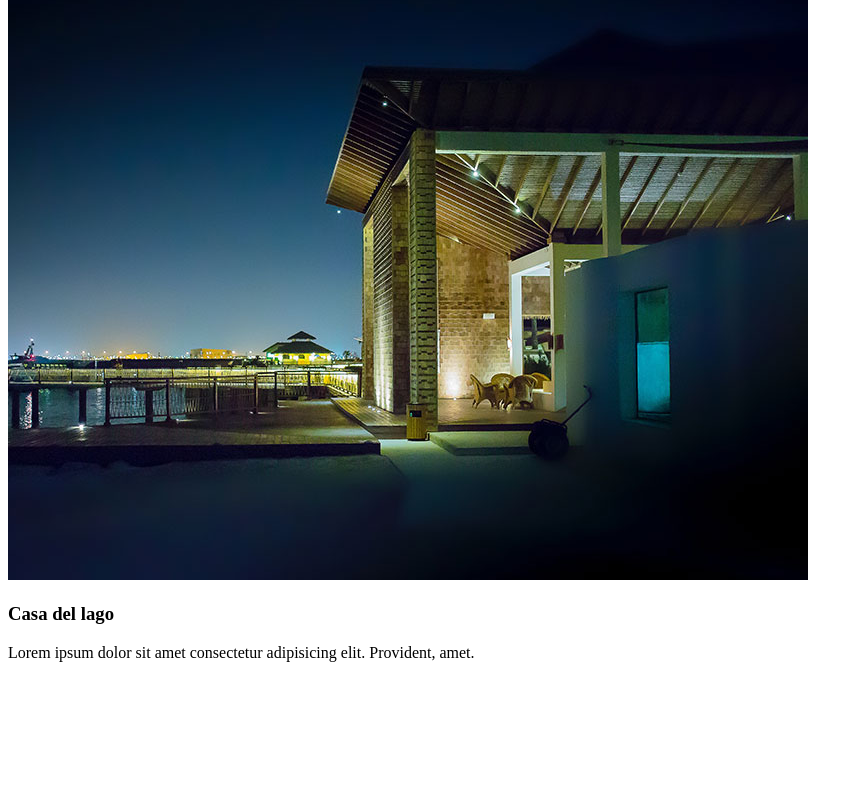
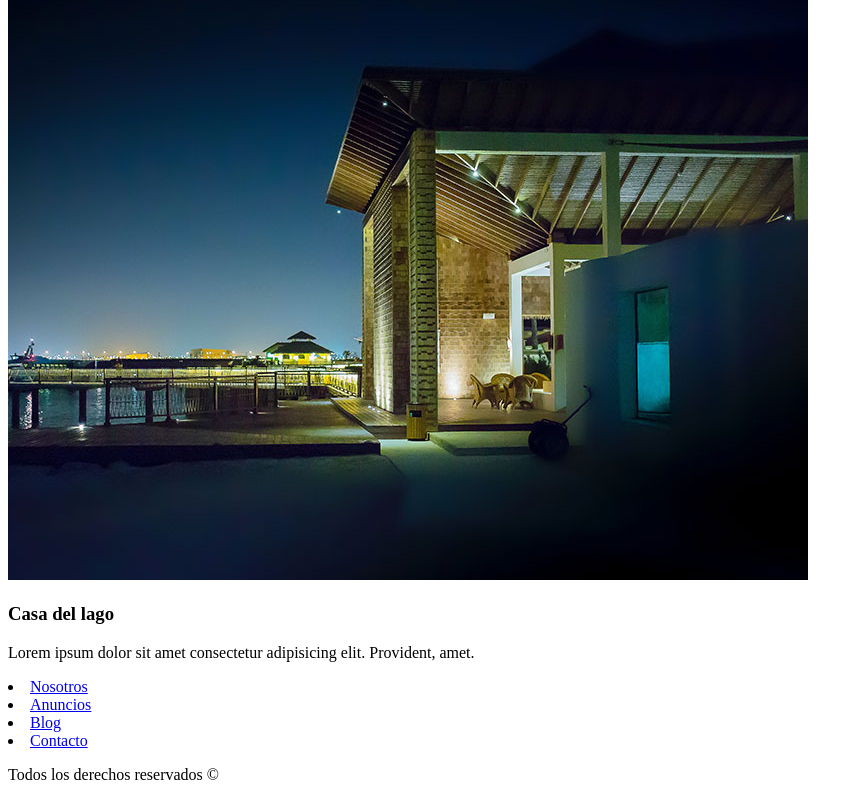
Before and after one commit to williamparodi/PracticaLabo3, a plain HTML site: page Tarea Imobiliaria/anuncios.html in a window 1280 px wide. Shown: the part 1594-2394 px from the top of the page, without its empty margins (0-863 px from the left). Before the commit the page ends 2272 px from the top, so only its background shows below. Drawn offline with Linux system fonts and the light colour scheme.

Commit message:
agregados footers

```diff
--- a/Tarea Imobiliaria/anuncios.html
+++ b/Tarea Imobiliaria/anuncios.html
@@ -31,5 +31,14 @@
             <p>Lorem ipsum dolor sit amet consectetur adipisicing elit. Provident, amet.</p>
         </article>
     </main>
+    <footer>
+        <nav>
+            <li><a href="./nosotros.html">Nosotros</a></li>
+            <li><a href="./anuncios.html">Anuncios</a></li>
+            <li><a href="./blogs.html">Blog</a></li>
+            <li><a href="./contacto.html">Contacto</a></li>
+            <p>Todos los derechos reservados &copy;</p>
+        </nav>
+    </footer>
 </body>
 </html>
```
Also changed, not shown: Tarea Imobiliaria/blogs.html (+9 -0 lines), Tarea Imobiliaria/casalago.html (+9 -0 lines), Tarea Imobiliaria/casalujo.html (+9 -0 lines), Tarea Imobiliaria/casapileta.html (+9 -0 lines), Tarea Imobiliaria/contacto.html (+9 -0 lines), Tarea Imobiliaria/nosotros.html (+9 -0 lines).
